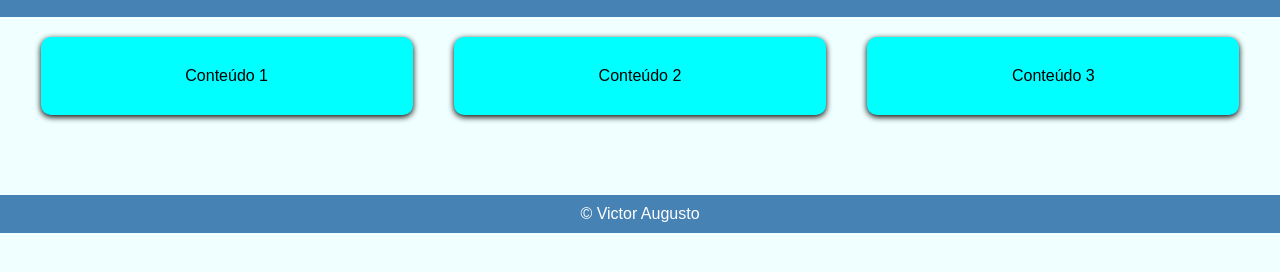
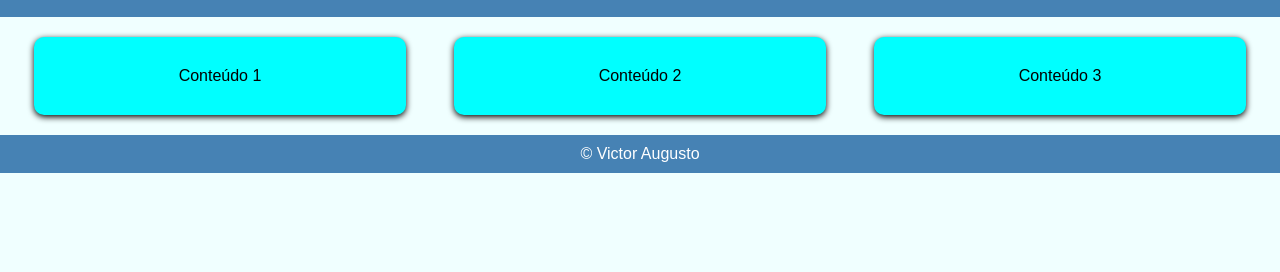
Before and after one commit to vaugusto273/IOS-Projects, a plain HTML site: page AULA22-CSS/index.html in a window 1280 px wide. Shown: the part 60-332 px from the top of the page. Drawn offline with Linux system fonts and the light colour scheme.

Commit message:
🎨 Removed empty section, added gap o section css

```diff
--- a/AULA22-CSS/index.html
+++ b/AULA22-CSS/index.html
@@ -17,7 +17,6 @@
             <div class="card"> Conteúdo 2 </div>
             <div class="card"> Conteúdo 3 </div>
         </section>
-        <section></section>
     </main>
     <footer>
         <p>&copy; Victor Augusto</p>
--- a/AULA22-CSS/styles/style.css
+++ b/AULA22-CSS/styles/style.css
@@ -20,6 +20,7 @@ section{
     justify-content: space-around;
     padding: 20px;
     flex-wrap: wrap;
+    gap: 20px;
 }
 
 .card{
@@ -30,7 +31,6 @@ section{
     box-shadow: 0 2px 6px black;
     width: 30%;
     text-align: center;
-    margin-bottom: 20px;
 }
 
 footer{
```
